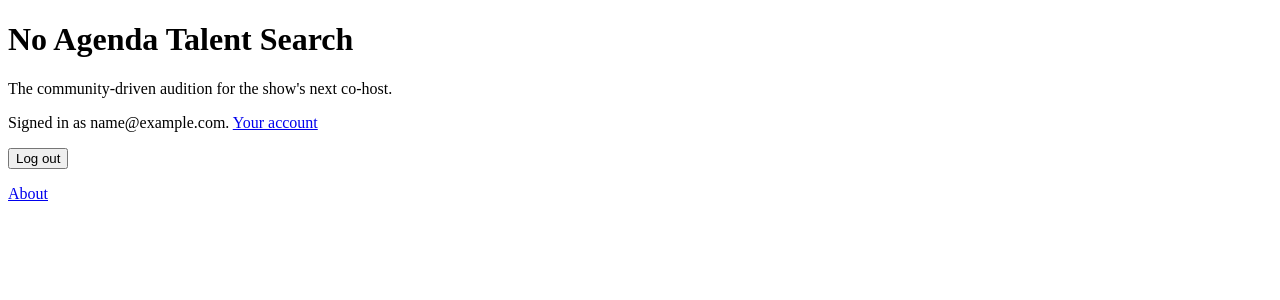
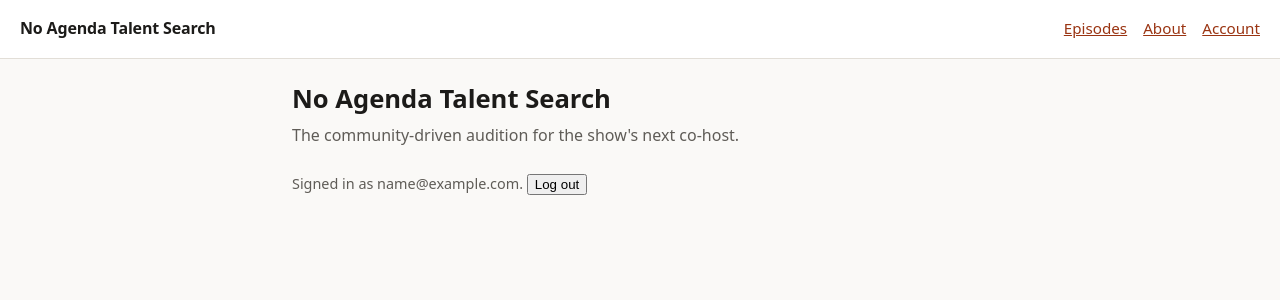
Before and after one commit to wavedingo/noagenda-talentsearch, a Django app: page / in a window 1280 px wide. Shown: the top 300 px of the page. Run offline with Django 5.2, Linux system fonts and the light colour scheme; the visitor is signed in with stand-in values (Sample User, id 1); data that the repository does not hold is empty.

Commit message:
Add shared stylesheet and nav; show latest episodes on home
Co-Authored-By: Claude Opus 5 <noreply@anthropic.com>

```diff
--- a/core/views.py
+++ b/core/views.py
@@ -2,11 +2,20 @@ from django.db import connection
 from django.http import JsonResponse
 from django.shortcuts import render
 
+from episodes.models import Episode
+
 from .settings_util import get_setting
 
 
+HOME_EPISODE_COUNT = 3
+
+
 def home(request):
-    return render(request, "core/home.html")
+    return render(
+        request,
+        "core/home.html",
+        {"latest_episodes": Episode.objects.all()[:HOME_EPISODE_COUNT]},
+    )
 
 
 def about(request):
--- /dev/null
+++ b/static/css/site.css
@@ -0,0 +1,170 @@
+/* Mobile-first, no framework (spec B.5: most of this audience is on a phone,
+   often listening while browsing). Deliberately small -- a full design pass
+   over every page is a later job. */
+
+:root {
+  --bg: #faf9f7;
+  --surface: #ffffff;
+  --ink: #1c1b19;
+  --ink-soft: #5f5c57;
+  --line: #e2ded7;
+  --accent: #9a3412;
+  --radius: 10px;
+}
+
+@media (prefers-color-scheme: dark) {
+  :root {
+    --bg: #171614;
+    --surface: #201f1c;
+    --ink: #f2efe9;
+    --ink-soft: #a9a49b;
+    --line: #33312c;
+    --accent: #f4a261;
+  }
+}
+
+* { box-sizing: border-box; }
+
+body {
+  margin: 0;
+  background: var(--bg);
+  color: var(--ink);
+  font: 16px/1.6 system-ui, -apple-system, "Segoe UI", Roboto, sans-serif;
+  -webkit-text-size-adjust: 100%;
+}
+
+a { color: var(--accent); }
+
+.site-header {
+  display: flex;
+  flex-wrap: wrap;
+  gap: 0.5rem 1.25rem;
+  align-items: baseline;
+  justify-content: space-between;
+  padding: 1rem 1.25rem;
+  border-bottom: 1px solid var(--line);
+  background: var(--surface);
+}
+
+.site-title {
+  font-weight: 700;
+  letter-spacing: -0.01em;
+  text-decoration: none;
+  color: var(--ink);
+}
+
+.site-nav {
+  display: flex;
+  gap: 1rem;
+  font-size: 0.95rem;
+}
+
+.site-main {
+  max-width: 46rem;
+  margin: 0 auto;
+  padding: 1.5rem 1.25rem 4rem;
+}
+
+h1 { font-size: 1.6rem; line-height: 1.25; margin: 0 0 0.5rem; }
+h2 { font-size: 1.15rem; margin: 2rem 0 0.75rem; }
+
+.page-intro {
+  color: var(--ink-soft);
+  margin: 0 0 1.5rem;
+}
+
+/* Episode list */
+
+.episode-list {
+  list-style: none;
+  margin: 0;
+  padding: 0;
+  display: grid;
+  gap: 0.75rem;
+}
+
+.episode-card {
+  display: flex;
+  gap: 1rem;
+  align-items: center;
+  padding: 0.85rem;
+  background: var(--surface);
+  border: 1px solid var(--line);
+  border-radius: var(--radius);
+}
+
+.episode-art {
+  width: 72px;
+  height: 72px;
+  flex: none;
+  border-radius: 6px;
+  object-fit: cover;
+  background: var(--line);
+}
+
+.episode-body { min-width: 0; }
+
+.episode-title {
+  margin: 0 0 0.15rem;
+  font-size: 1.05rem;
+  font-weight: 600;
+}
+
+.episode-title a { text-decoration: none; color: var(--ink); }
+.episode-title a:hover { color: var(--accent); }
+
+.episode-meta {
+  margin: 0;
+  color: var(--ink-soft);
+  font-size: 0.9rem;
+}
+
+.badge {
+  display: inline-block;
+  margin-top: 0.35rem;
+  padding: 0.1rem 0.5rem;
+  border-radius: 999px;
+  border: 1px solid var(--accent);
+  color: var(--accent);
+  font-size: 0.78rem;
+  font-weight: 600;
+}
+
+/* Episode detail */
+
+.episode-detail-head {
+  display: flex;
+  gap: 1.25rem;
+  align-items: flex-start;
+  flex-wrap: wrap;
+}
+
+.episode-detail-art {
+  width: 160px;
+  height: 160px;
+  border-radius: var(--radius);
+  object-fit: cover;
+  background: var(--line);
+}
+
+.note {
+  color: var(--ink-soft);
+  font-size: 0.9rem;
+}
+
+.empty-state {
+  padding: 1.5rem;
+  background: var(--surface);
+  border: 1px dashed var(--line);
+  border-radius: var(--radius);
+  color: var(--ink-soft);
+}
+
+.pagination {
+  display: flex;
+  gap: 1rem;
+  align-items: center;
+  justify-content: space-between;
+  margin-top: 2rem;
+  font-size: 0.95rem;
+}
--- a/templates/base.html
+++ b/templates/base.html
@@ -1,10 +1,26 @@
-<!DOCTYPE html>
+{% load static %}<!DOCTYPE html>
 <html lang="en">
 <head>
   <meta charset="utf-8">
+  <meta name="viewport" content="width=device-width, initial-scale=1">
   <title>{% block title %}No Agenda Talent Search{% endblock %}</title>
+  <link rel="stylesheet" href="{% static 'css/site.css' %}">
 </head>
 <body>
-  {% block content %}{% endblock %}
+  <header class="site-header">
+    <a class="site-title" href="{% url 'core:home' %}">No Agenda Talent Search</a>
+    <nav class="site-nav">
+      <a href="{% url 'episodes:list' %}">Episodes</a>
+      <a href="{% url 'core:about' %}">About</a>
+      {% if user.is_authenticated %}
+        <a href="{% url 'accounts:account' %}">Account</a>
+      {% else %}
+        <a href="{% url 'accounts:request_link' %}">Log in</a>
+      {% endif %}
+    </nav>
+  </header>
+  <main class="site-main">
+    {% block content %}{% endblock %}
+  </main>
 </body>
 </html>
--- a/templates/core/home.html
+++ b/templates/core/home.html
@@ -1,15 +1,42 @@
 {% extends "base.html" %}
 {% block content %}
 <h1>No Agenda Talent Search</h1>
-<p>The community-driven audition for the show's next co-host.</p>
+<p class="page-intro">The community-driven audition for the show's next co-host.</p>
+
 {% if user.is_authenticated %}
-  <p>Signed in as {{ user.email }}. <a href="{% url 'accounts:account' %}">Your account</a></p>
-  <form method="post" action="{% url 'accounts:logout' %}">
-    {% csrf_token %}
-    <button type="submit">Log out</button>
-  </form>
+  <div class="note">
+    Signed in as {{ user.email }}.
+    <form method="post" action="{% url 'accounts:logout' %}" style="display:inline">
+      {% csrf_token %}
+      <button type="submit">Log out</button>
+    </form>
+  </div>
 {% else %}
   <p><a href="{% url 'accounts:request_link' %}">Log in or sign up</a></p>
 {% endif %}
-<p><a href="{% url 'core:about' %}">About</a></p>
+
+{% if latest_episodes %}
+  <h2>Latest episodes</h2>
+  <ul class="episode-list">
+    {% for episode in latest_episodes %}
+      <li class="episode-card">
+        {% if episode.artwork_url %}
+          <img class="episode-art" src="{{ episode.artwork_url }}" alt="" loading="lazy" width="72" height="72">
+        {% else %}
+          <span class="episode-art" aria-hidden="true"></span>
+        {% endif %}
+        <div class="episode-body">
+          <p class="episode-title">
+            <a href="{% url 'episodes:detail' episode.episode_number %}">{{ episode.episode_number }} — {{ episode.title_display }}</a>
+          </p>
+          <p class="episode-meta">{{ episode.published_at|date:"j F Y" }}</p>
+          {% if episode.feed_guest_hosts %}
+            <span class="badge">Guest host: {{ episode.feed_guest_hosts|join:", " }}</span>
+          {% endif %}
+        </div>
+      </li>
+    {% endfor %}
+  </ul>
+  <p><a href="{% url 'episodes:list' %}">All episodes →</a></p>
+{% endif %}
 {% endblock %}
```
